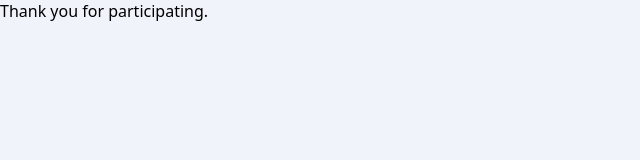
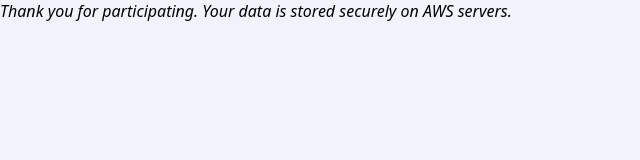
Before and after one commit to shir0her0/suraksha, a plain HTML site: page thankyou.html in a window 1280 px wide. Shown: the whole page, without its empty margins (0-640 px from the left). Drawn offline with Linux system fonts and the light colour scheme.

Commit message:
Enhance thank you message with security note
Updated thank you message to include data security information.

```diff
--- a/thankyou.html
+++ b/thankyou.html
@@ -7,7 +7,7 @@
   <link rel="stylesheet" href="styles.css" />
 </head>
 <body>
-  Thank you for participating.
+  <i>Thank you for participating. Your data is stored securely on AWS servers.</i>
   <script>
     // Clear session storage once thank-you page is reached
     sessionStorage.removeItem('suraksha_session_id');
```
